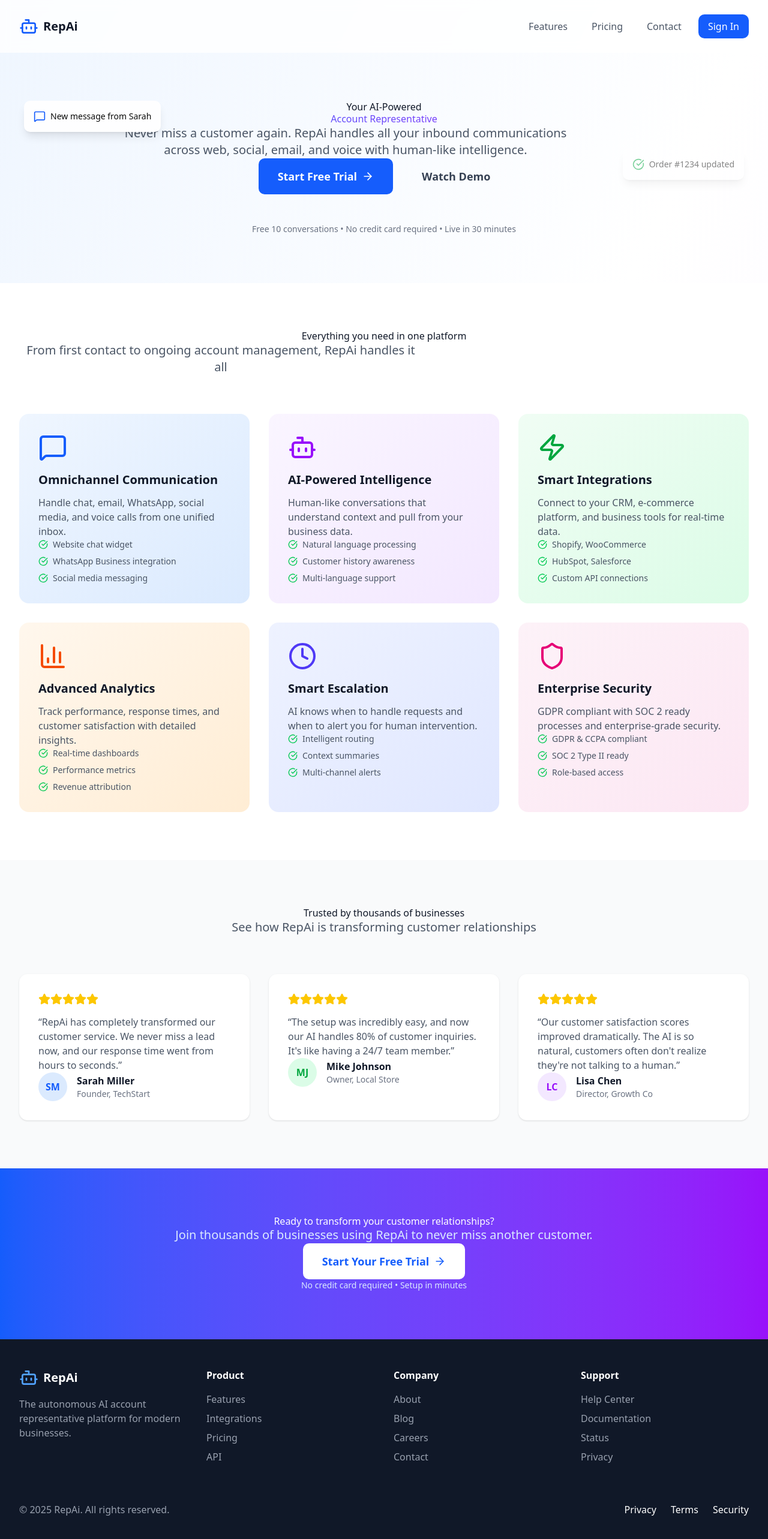
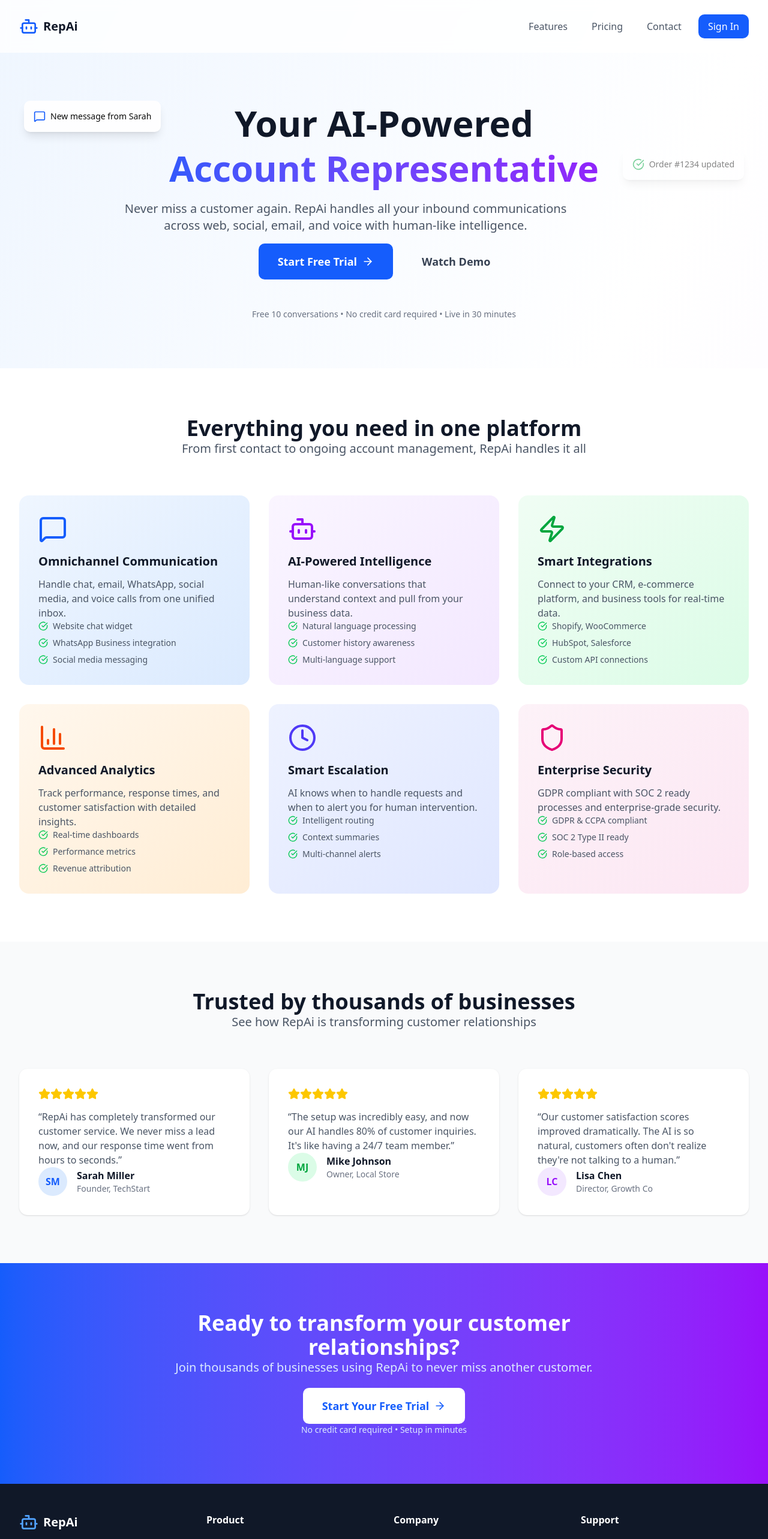
Before and after one commit to saberas110/flowhq, a Next.js app in the folder apps/web/: page / in a window 1280 px wide. Shown: the top 2566 px of the page at 60% size. Built offline with nearby package versions, Linux system fonts and the light colour scheme.

Commit message:
style(web): update global styles and adjust component layouts for improved readability

```diff
--- a/apps/web/app/global.css
+++ b/apps/web/app/global.css
@@ -30,11 +30,6 @@ pre {
   border-width: 0;
   border-style: solid;
   border-color: currentColor;
-}
-h1,
-h2 {
-  font-size: inherit;
-  font-weight: inherit;
 }
 a {
   color: inherit;
--- a/apps/web/components/landing/CTASection.tsx
+++ b/apps/web/components/landing/CTASection.tsx
@@ -17,7 +17,7 @@ export default function CTASection({ onStartTrial }: CTASectionProps) {
         </p>
         <button
           onClick={onStartTrial}
-          className="bg-white text-blue-600 px-8 py-4 rounded-lg text-lg font-semibold hover:bg-gray-100 transition-colors inline-flex items-center"
+          className="bg-white text-blue-600 mt-5 px-8 py-4 rounded-lg text-lg font-semibold hover:bg-gray-100 transition-colors inline-flex items-center"
         >
           Start Your Free Trial
           <ArrowRight className="ml-2 h-5 w-5" />
--- a/apps/web/components/landing/FeaturesSection.tsx
+++ b/apps/web/components/landing/FeaturesSection.tsx
@@ -8,7 +8,7 @@ export default function FeaturesSection() {
           <h2 className="text-4xl font-bold text-gray-900 mb-4">
             Everything you need in one platform
           </h2>
-          <p className="text-xl text-gray-600 max-w-2xl mx-auto">
+          <p className="text-xl text-gray-600 w-full flex items-center justify-center ">
             From first contact to ongoing account management, RepAi handles it
             all
           </p>
--- a/apps/web/components/landing/HeroSection.tsx
+++ b/apps/web/components/landing/HeroSection.tsx
@@ -16,7 +16,7 @@ export default function HeroSection({ onStartTrial, onWatchDemo }: HeroSectionPr
               Account Representative
             </span>
           </h1>
-          <p className="text-xl text-gray-600 mb-8 max-w-3xl mx-auto">
+          <p className="text-xl py-4 text-gray-600 mb-8 max-w-3xl mx-auto">
             Never miss a customer again. RepAi handles all your inbound
             communications across web, social, email, and voice with
             human-like intelligence.
```
